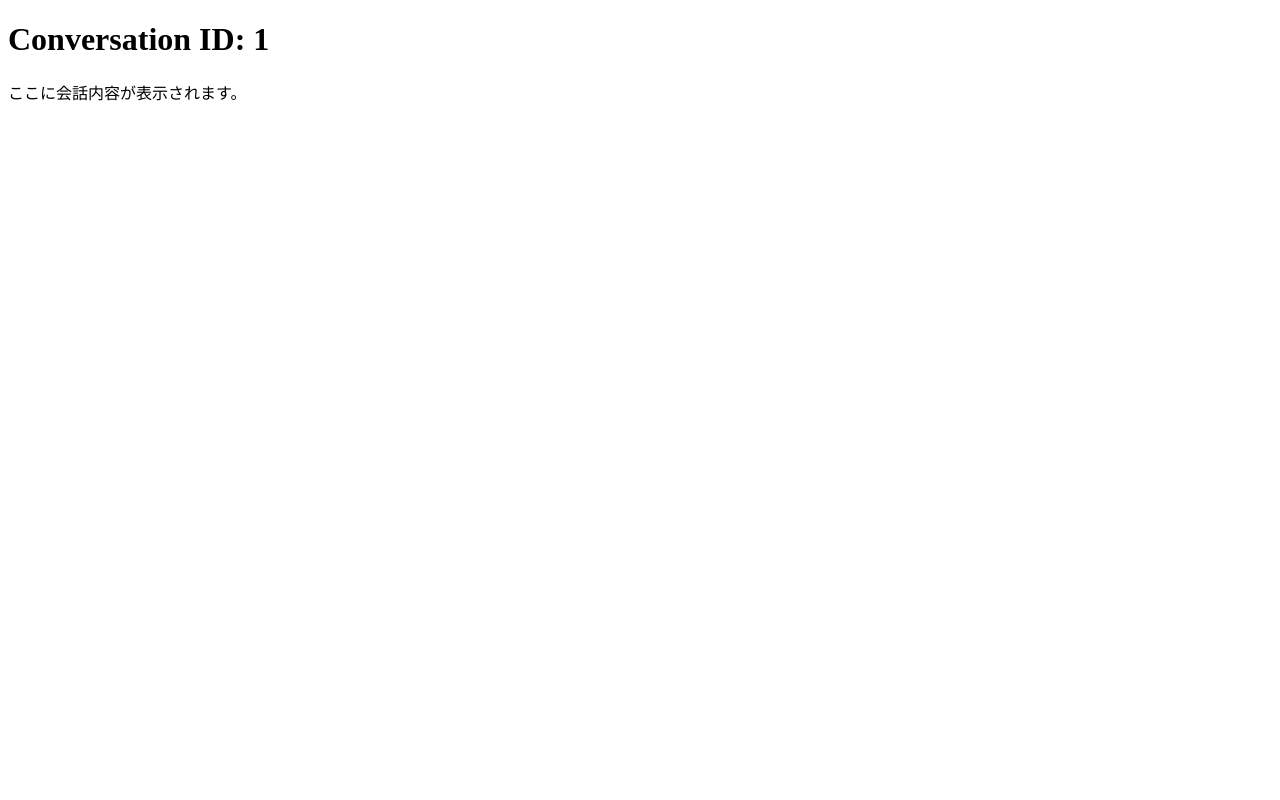
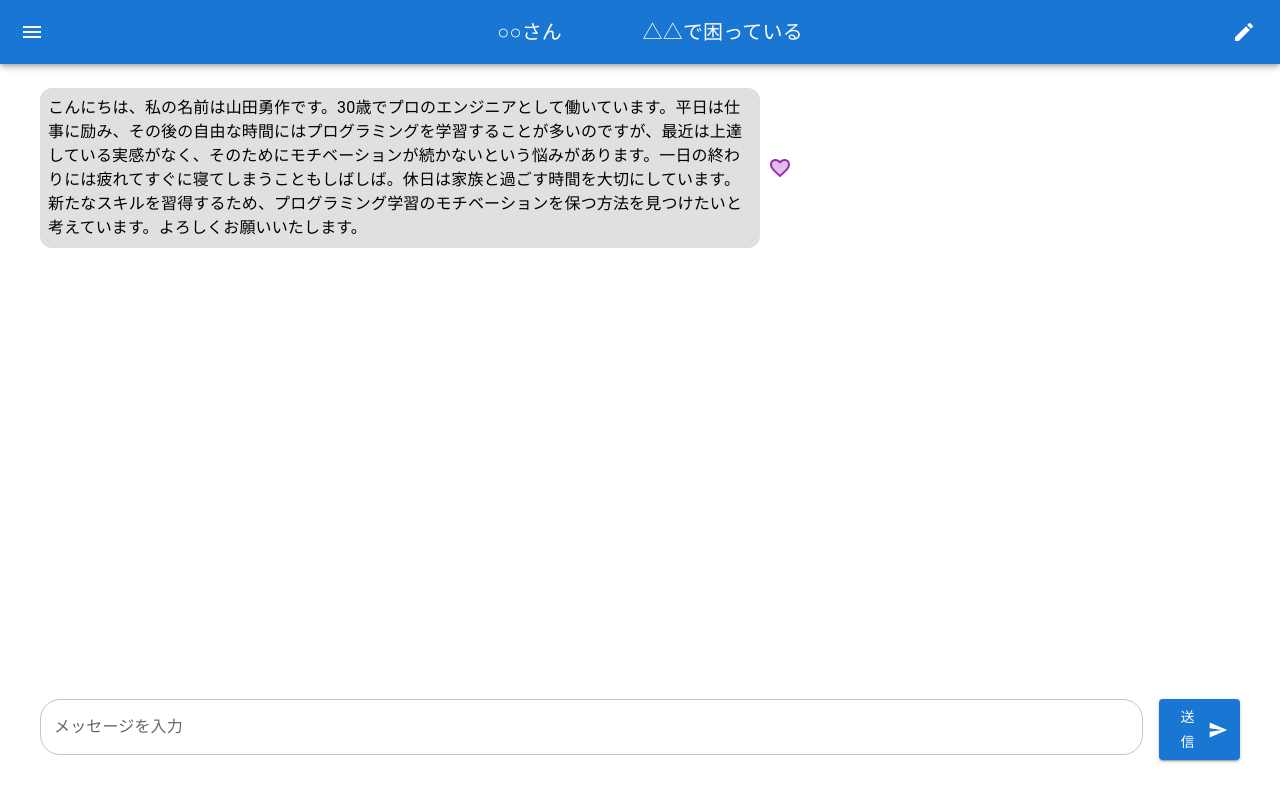
Before and after one commit to yoyo1025/persona-ui, a React (Vite) app: page /conversation/1 in a window 1280 px wide. Built offline with nearby package versions, Linux system fonts and the light colour scheme.

Commit message:
いいね機能作成

```diff
--- a/src/Conversation.tsx
+++ b/src/Conversation.tsx
@@ -1,15 +1,313 @@
 import * as React from 'react';
-import { useParams } from 'react-router-dom';
+import { styled, useTheme } from '@mui/material/styles';
+import Box from '@mui/material/Box';
+import Drawer from '@mui/material/Drawer';
+import CssBaseline from '@mui/material/CssBaseline';
+import MuiAppBar, { AppBarProps as MuiAppBarProps } from '@mui/material/AppBar';
+import Toolbar from '@mui/material/Toolbar';
+import List from '@mui/material/List';
+import Divider from '@mui/material/Divider';
+import IconButton from '@mui/material/IconButton';
+import MenuIcon from '@mui/icons-material/Menu';
+import CreateIcon from '@mui/icons-material/Create';
+import ChevronLeftIcon from '@mui/icons-material/ChevronLeft';
+import ChevronRightIcon from '@mui/icons-material/ChevronRight';
+import ListItem from '@mui/material/ListItem';
+import ListItemButton from '@mui/material/ListItemButton';
+import ListItemText from '@mui/material/ListItemText';
+import { Typography } from '@mui/material';
+import TextField from '@mui/material/TextField';
+import Stack from '@mui/material/Stack';
+import SendIcon from '@mui/icons-material/Send';
+import Button from '@mui/material/Button';
+import FavoriteBorderTwoToneIcon from '@mui/icons-material/FavoriteBorderTwoTone';
+import FavoriteTwoToneIcon from '@mui/icons-material/FavoriteTwoTone';
 
-const Conversation: React.FC = () => {
-  const { id } = useParams();  // URLパラメータからidを取得
+const drawerWidth = 240;
+
+const archive = [
+  {
+    name: "○○さん",
+    problem: "△△で困っている",
+  },
+  {
+    name: "○○さん",
+    problem: "△△で困っている",
+  },
+  {
+    name: "○○さん",
+    problem: "△△で困っている",
+  },
+  {
+    name: "○○さん",
+    problem: "△△で困っている",
+  },
+  {
+    name: "○○さん",
+    problem: "△△で困っている",
+  },
+  {
+    name: "○○さん",
+    problem: "△△で困っている",
+  },
+];
+
+interface Message {
+  userID: number;
+  personaID: number;
+  comment: string;
+  isUserComment: boolean;
+  good: boolean;
+}
+
+const Main = styled('main', { shouldForwardProp: (prop) => prop !== 'open' })<{
+  open?: boolean;
+}>(({ theme, open }) => ({
+  flexGrow: 1,
+  padding: theme.spacing(3),
+  marginLeft: `-${drawerWidth}px`,
+  transition: theme.transitions.create('margin', {
+    easing: theme.transitions.easing.sharp,
+    duration: theme.transitions.duration.leavingScreen,
+  }),
+  ...(open && {
+    marginLeft: 0,
+    transition: theme.transitions.create('margin', {
+      easing: theme.transitions.easing.easeOut,
+      duration: theme.transitions.duration.enteringScreen,
+    }),
+  }),
+  display: 'flex',
+  flexDirection: 'column',
+  justifyContent: 'space-between',
+  height: '100vh',
+}));
+
+interface AppBarProps extends MuiAppBarProps {
+  open?: boolean;
+}
+
+const AppBar = styled(MuiAppBar, {
+  shouldForwardProp: (prop) => prop !== 'open',
+})<AppBarProps>(({ theme, open }) => ({
+  zIndex: theme.zIndex.drawer + 1,
+  transition: theme.transitions.create(['width', 'margin'], {
+    easing: theme.transitions.easing.sharp,
+    duration: theme.transitions.duration.leavingScreen,
+  }),
+  ...(open && {
+    marginLeft: drawerWidth,
+    width: `calc(100% - ${drawerWidth}px)`,
+    transition: theme.transitions.create(['width', 'margin'], {
+      easing: theme.transitions.easing.easeOut,
+      duration: theme.transitions.duration.enteringScreen,
+    }),
+  }),
+}));
+
+const DrawerHeader = styled('div')(({ theme }) => ({
+  display: 'flex',
+  alignItems: 'center',
+  padding: theme.spacing(0, 1),
+  ...theme.mixins.toolbar,
+  justifyContent: 'flex-end',
+}));
+
+export default function Conversation() {
+  const theme = useTheme();
+  const [open, setOpen] = React.useState(false);
+  const [message, setMessage] = React.useState('');
+  const [messages, setMessages] = React.useState<Message[]>([
+    {
+      userID: 1,
+      personaID: 1,
+      comment:
+        "こんにちは、私の名前は山田勇作です。30歳でプロのエンジニアとして働いています。平日は仕事に励み、その後の自由な時間にはプログラミングを学習することが多いのですが、最近は上達している実感がなく、そのためにモチベーションが続かないという悩みがあります。一日の終わりには疲れてすぐに寝てしまうこともしばしば。休日は家族と過ごす時間を大切にしています。新たなスキルを習得するため、プログラミング学習のモチベーションを保つ方法を見つけたいと考えています。よろしくお願いいたします。",
+      isUserComment: false,
+      good: true,
+    },
+  ]);
+  const handleFavoClick = (index: number) => {
+    const updatedMessages = messages.map((msg, i) =>
+      i === index ? { ...msg, good: !msg.good } : msg
+    );
+    setMessages(updatedMessages);
+  };
+
+  const handleDrawerOpen = () => {
+    setOpen(true);
+  };
+
+  const handleDrawerClose = () => {
+    setOpen(false);
+  };
+
+  const handleSendMessage = () => {
+    if (message.trim() !== '') {
+      const newMessage: Message = {
+        userID: 1,
+        personaID: 1,
+        comment: message,
+        isUserComment: true,
+        good: false,
+      };
+      setMessages([...messages, newMessage]);
+      setMessage('');
+
+      // ここでバックエンドにリクエストを送信し、AIからの返信を取得します
+      // 今回はサンプルとして固定の返信を追加します
+      const aiResponse: Message = {
+        userID: 1,
+        personaID: 1,
+        comment: 'ご質問ありがとうございます。詳しくお聞かせいただけますか？',
+        isUserComment: false,
+        good: false,
+      };
+      setMessages(prevMessages => [...prevMessages, aiResponse]);
+    }
+  };
+
+  // メッセージが追加されたときにスクロール位置を一番下に移動
+  React.useEffect(() => {
+    const messageList = document.getElementById('messageList');
+    if (messageList) {
+      messageList.scrollTop = messageList.scrollHeight;
+    }
+  }, [messages]);
+
+  const handleKeyDown = (event: React.KeyboardEvent) => {
+    if (event.key === 'Enter' && !event.shiftKey) {
+      event.preventDefault(); // Shiftキーが押されていない場合は送信
+      handleSendMessage();
+    }
+  };
 
   return (
-    <div>
-      <h1>Conversation ID: {id}</h1>
-      <p>ここに会話内容が表示されます。</p>
-    </div>
+    <Box sx={{ display: 'flex' }}>
+      <CssBaseline />
+      <AppBar position="fixed" open={open}>
+        <Toolbar>
+          <IconButton
+            color="inherit"
+            aria-label="open drawer"
+            onClick={handleDrawerOpen}
+            edge="start"
+            sx={[
+              {
+                mr: 2,
+              },
+              open && { display: 'none' },
+            ]}
+          >
+            <MenuIcon />
+          </IconButton>
+          <Typography variant="h6" noWrap component="div" sx={{ flexGrow: 1, textAlign: 'center' }}>
+            ○○さん　　　　△△で困っている
+          </Typography>
+          <CreateIcon />
+        </Toolbar>
+      </AppBar>
+      <Drawer
+        variant="persistent"
+        anchor="left"
+        open={open}
+        sx={{
+          width: drawerWidth,
+          flexShrink: 0,
+          '& .MuiDrawer-paper': {
+            width: drawerWidth,
+            boxSizing: 'border-box',
+          },
+        }}
+      >
+        <DrawerHeader>
+          <IconButton onClick={handleDrawerClose}>
+            {theme.direction === 'ltr' ? <ChevronLeftIcon /> : <ChevronRightIcon />}
+          </IconButton>
+        </DrawerHeader>
+        <Divider />
+        {/* 履歴の表示 */}
+        <List>
+          {archive.map((item, index) => (
+            <ListItem key={index} disablePadding>
+              <ListItemButton>
+                <ListItemText primary={item.name} secondary={item.problem} />
+              </ListItemButton>
+            </ListItem>
+          ))}
+        </List>
+        <Divider />
+      </Drawer>
+      <Main open={open}>
+        {/* メッセージリスト */}
+        <br/>
+        <br />
+        <Box
+          id="messageList"
+          sx={{
+            flexGrow: 1,
+            overflowY: 'auto',
+            width: '100%',
+            padding: 2,
+            boxSizing: 'border-box',
+          }}
+        >
+          {messages.map((msg, index) => (
+            <Box
+              key={index}
+              sx={{
+                display: 'flex',
+                justifyContent: msg.isUserComment ? 'flex-end' : 'flex-start',
+                mb: 1,
+              }}
+            >
+              <Box
+                sx={{
+                  maxWidth: '60%',
+                  bgcolor: msg.isUserComment ? 'primary.main' : 'grey.300',
+                  color: msg.isUserComment ? 'primary.contrastText' : 'black',
+                  p: 1,
+                  borderRadius: 3,
+                  wordBreak: 'break-word',
+                }}
+              >
+                {msg.comment}
+              </Box>
+              {!msg.isUserComment && (
+            <IconButton onClick={() => handleFavoClick(index)}>
+              {msg.good ? (
+                <FavoriteTwoToneIcon color="secondary" />
+              ) : (
+                <FavoriteBorderTwoToneIcon />
+              )}
+            </IconButton>
+          )}
+            </Box>
+          ))}
+        </Box>
+        {/* メッセージ入力フィールドと送信ボタン */}
+        <Box sx={{ width: '100%', p: 2, boxSizing: 'border-box' }}>
+          <Stack direction="row" spacing={2}>
+            <TextField
+              fullWidth
+              label="メッセージを入力"
+              multiline
+              maxRows={4}
+              value={message}
+              onChange={(e) => setMessage(e.target.value)}
+              onKeyDown={handleKeyDown}
+              InputProps={{
+                sx: {
+                  borderRadius: '20px',
+                },
+              }}
+            />
+            <Button variant="contained" endIcon={<SendIcon />} onClick={handleSendMessage}>
+              送信
+            </Button>
+          </Stack>
+        </Box>
+      </Main>
+    </Box>
   );
-};
-
-export default Conversation;
+}
```
